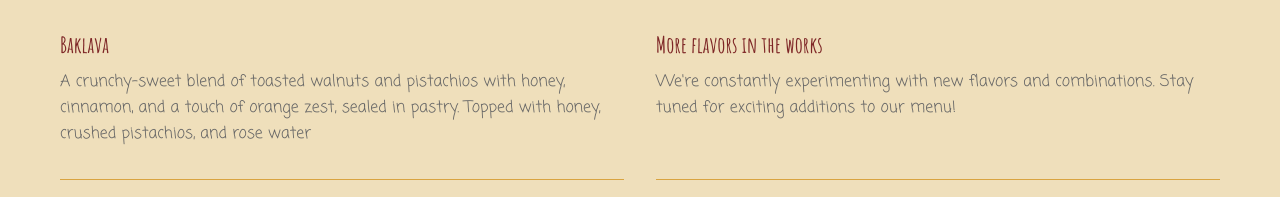
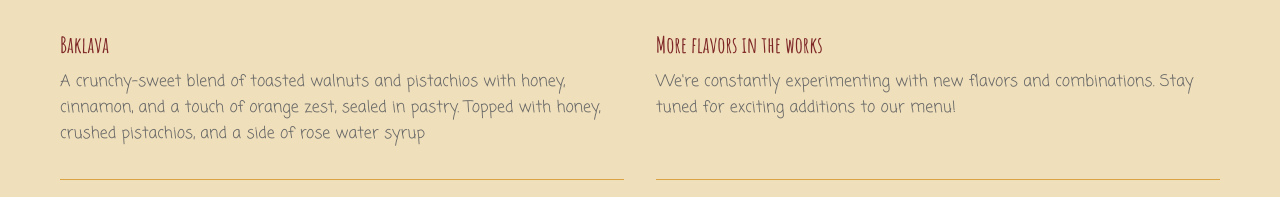
Before and after one commit to yarinkeren1/bomale-website, a React (Create React App) app: page /menu in a window 1280 px wide. Shown: the part 706-903 px from the top of the page. Built offline with nearby package versions, Linux system fonts and the light colour scheme; the HTML template or start-up script is replaced by a standard one; a web font is replaced by a local one.

Commit message:
Update Baklava boureka description to clarify rose water syrup as a side

```diff
--- a/src/components/Menu.js
+++ b/src/components/Menu.js
@@ -33,7 +33,7 @@ const Menu = () => {
       },
       {
         name: "Baklava",
-        description: "A crunchy-sweet blend of toasted walnuts and pistachios with honey, cinnamon, and a touch of orange zest, sealed in pastry. Topped with honey, crushed pistachios, and rose water",
+        description: "A crunchy-sweet blend of toasted walnuts and pistachios with honey, cinnamon, and a touch of orange zest, sealed in pastry. Topped with honey, crushed pistachios, and a side of rose water syrup",
         servedWith: "",
         sauceOptions: "Rose water",
         tagline: "Sweet and crunchy — like baklava in a bourekas suit."
```
